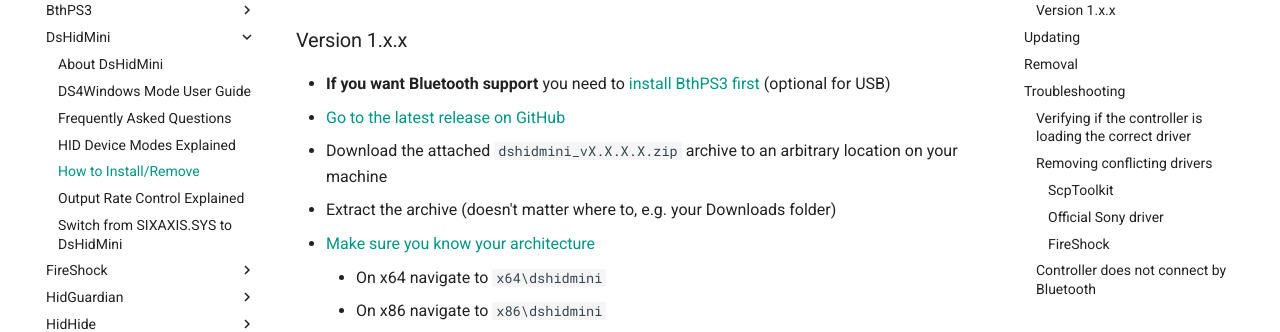
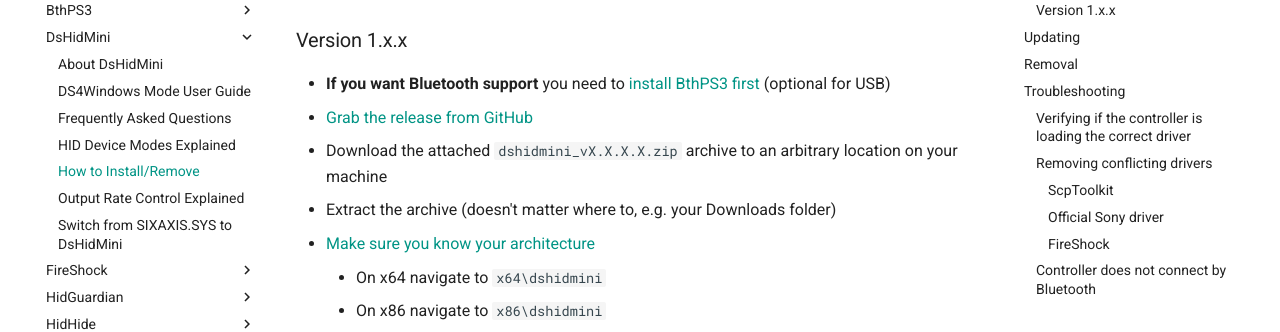
Before and after one commit to nefarius/ViGEm.github.io, an MkDocs documentation site: the page built from docs/projects/DsHidMini/How-to-Install.md, in a window 1280 px wide and 900 px high, scrolled down 354 px. Shown: the part 152-484 px from the top of the window. Built offline with MkDocs 1.6.1 and Material for MkDocs 9.7.7, drawn with Linux system fonts in a browser that asks for light colours; comment, search, counter and statistics services are not loaded.

Commit message:
Changed download links to absolute for v1

```diff
--- a/docs/projects/DsHidMini/How-to-Install.md
+++ b/docs/projects/DsHidMini/How-to-Install.md
@@ -12,8 +12,8 @@
 
 ### Version 1.x.x
 
-- **If you want Bluetooth support** you need to [install BthPS3 first](https://github.com/ViGEm/BthPS3/releases) (optional for USB)
-- [Go to the latest release on GitHub](https://github.com/ViGEm/DsHidMini/releases/latest)
+- **If you want Bluetooth support** you need to [install BthPS3 first](https://github.com/ViGEm/BthPS3/releases/tag/setup-v1.3.127) (optional for USB)
+- [Grab the release from GitHub](https://github.com/ViGEm/DsHidMini/releases/tag/v1.4.222.0)
 - Download the attached `dshidmini_vX.X.X.X.zip` archive to an arbitrary location on your machine
 - Extract the archive (doesn't matter where to, e.g. your Downloads folder)
 - [Make sure you know your architecture](https://vigem.org/research/How-to-check-architecture/)
```
